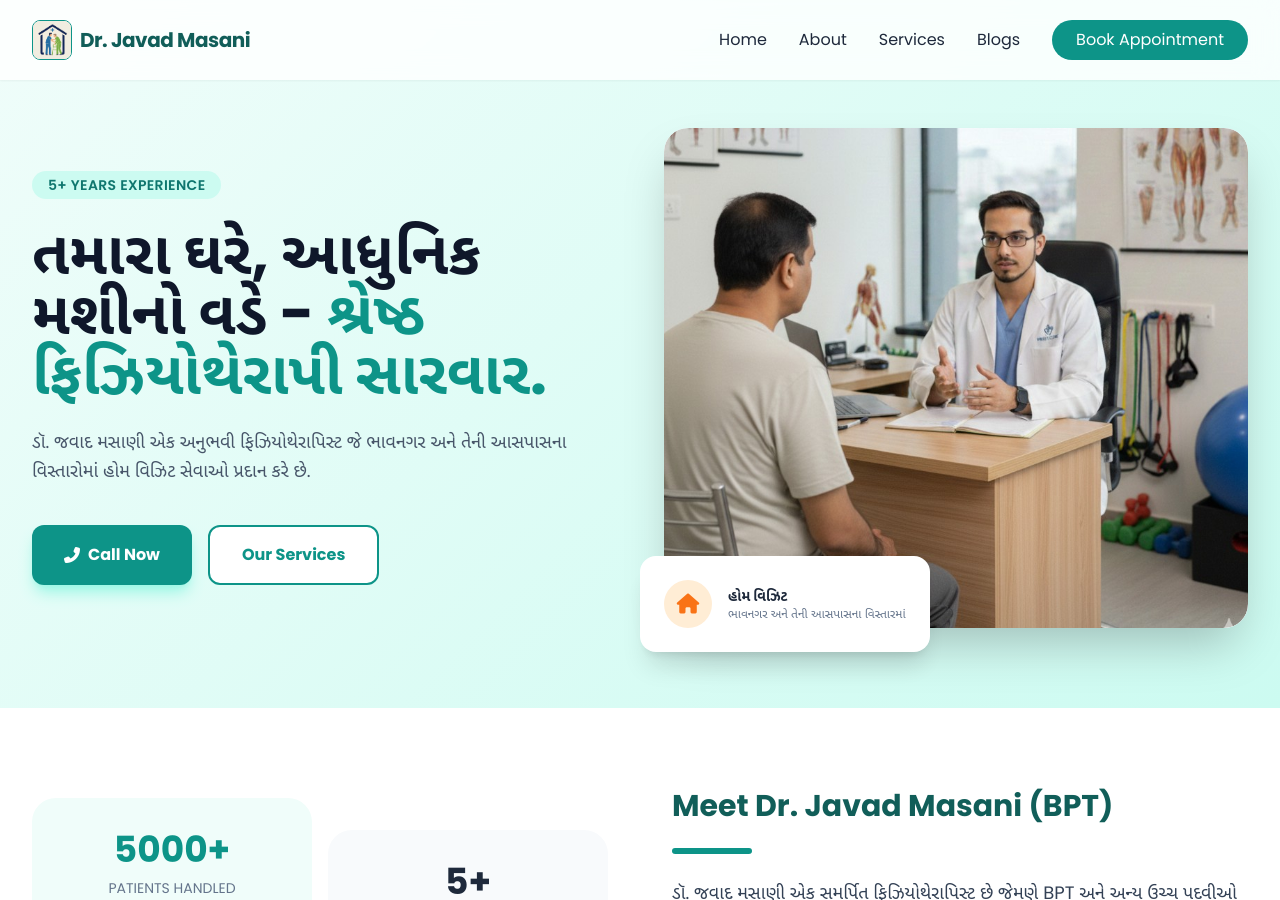
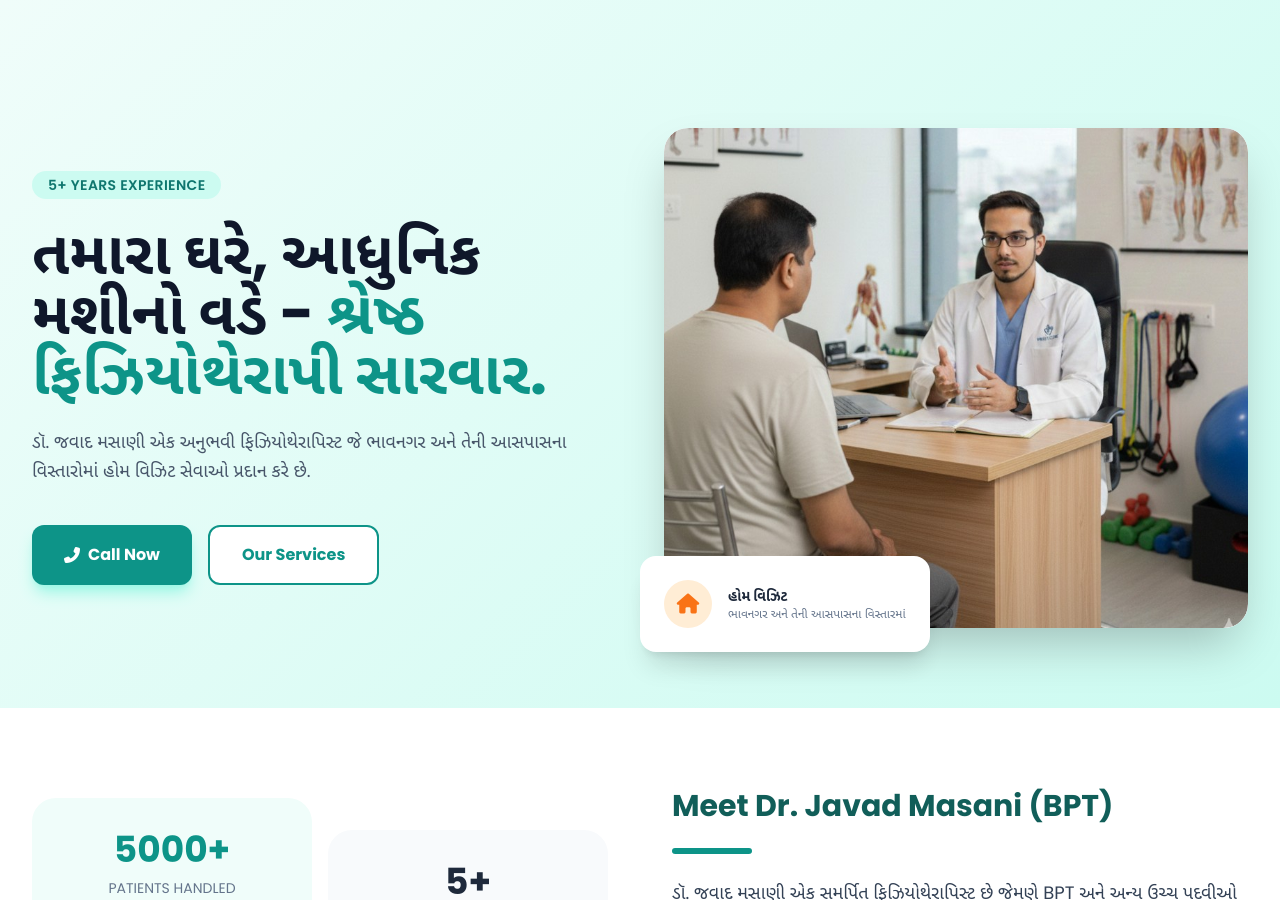
Before and after one commit to JavadMasani/Araogya, a Jekyll site: the page built from index.html, in a window 1280 px wide and 900 px high. Built offline with Jekyll 4.4.1, drawn with Linux system fonts in a browser that asks for light colours; nearby versions of some CDN libraries.

Commit message:
Update index.html

```diff
--- a/index.html
+++ b/index.html
@@ -50,44 +50,9 @@
 </head>
 <body class="text-slate-800 bg-white">
 
-    <!-- Navigation -->
-    <nav class="fixed w-full z-50 bg-white/80 backdrop-blur-md shadow-sm">
-        <div class="max-w-7xl mx-auto px-4 sm:px-6 lg:px-8">
-            <div class="flex justify-between h-20 items-center">
-                <div class="flex-shrink-0 flex items-center gap-2">
-                    <img src="{{ site.baseurl }}/assets/uploads/logo.jpg"
-     alt="Dr. Javad Masani"
-     class="w-10 h-10 object-cover rounded-lg border border-teal-600">
-                    <span class="font-bold text-xl tracking-tight text-teal-800">Dr. Javad Masani</span>
-                </div>
-                <div class="hidden md:block">
-                    <div class="ml-10 flex items-baseline space-x-8">
-                        <a href="#home" class="nav-link font-medium">Home</a>
-                        <a href="#about" class="nav-link font-medium">About</a>
-                        <a href="#services" class="nav-link font-medium">Services</a>
-                        <a href="/Araogya/blogs" class="nav-link font-medium">Blogs</a>
-                        <a href="#contact" class="bg-teal-600 text-white px-6 py-2 rounded-full hover:bg-teal-700 transition">Book Appointment</a>
-                    </div>
-                </div>
-                <div class="md:hidden">
-                    <button id="mobile-menu-button" class="text-teal-800 focus:outline-none">
-                        <i class="fas fa-bars text-2xl"></i>
-                    </button>
-                </div>
-            </div>
-        </div>
-        <!-- Mobile Menu -->
-        <div id="mobile-menu"
-     class="hidden md:hidden bg-white border-t px-4 py-4 space-y-2">
-  <a href="/" class="block py-2 font-medium">Home</a>
-  <a href="/Araogya/blogs" class="block py-2 font-medium">Blogs</a>
-  <a href="/Araogya/reviews" class="block py-2 font-medium">Reviews</a>
-  <a href="/Araogya/review" class="block py-2 font-medium">Give Review</a>
-</div>
-    </nav>
 
     <!-- Hero Section -->
-    <section id="home" class="pt-32 pb-20 hero-gradient">
+    <section id="home" class="pt-24 md:pt-32 pb-20 hero-gradient">
         <div class="max-w-7xl mx-auto px-4 sm:px-6 lg:px-8">
             <div class="flex flex-col md:flex-row items-center gap-12">
                 <div class="md:w-1/2 space-y-6">
```
